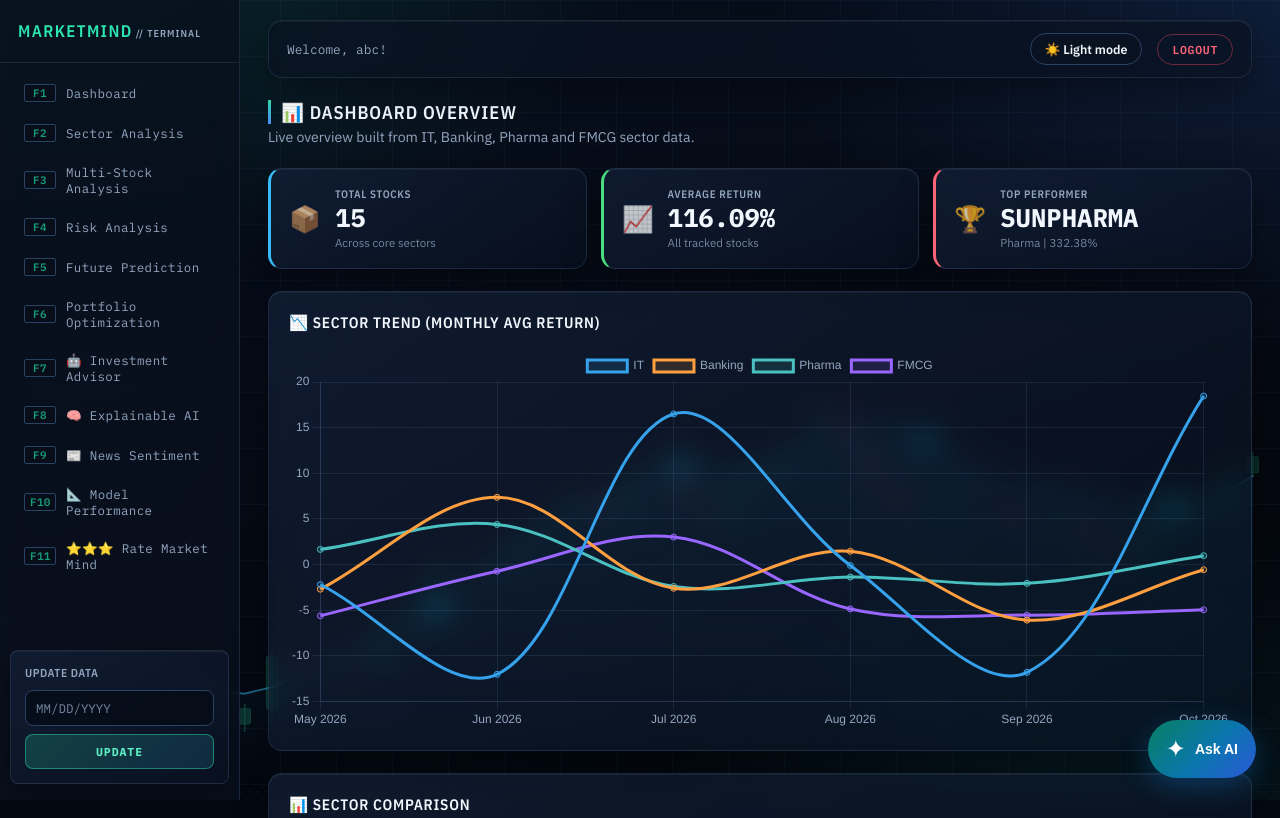
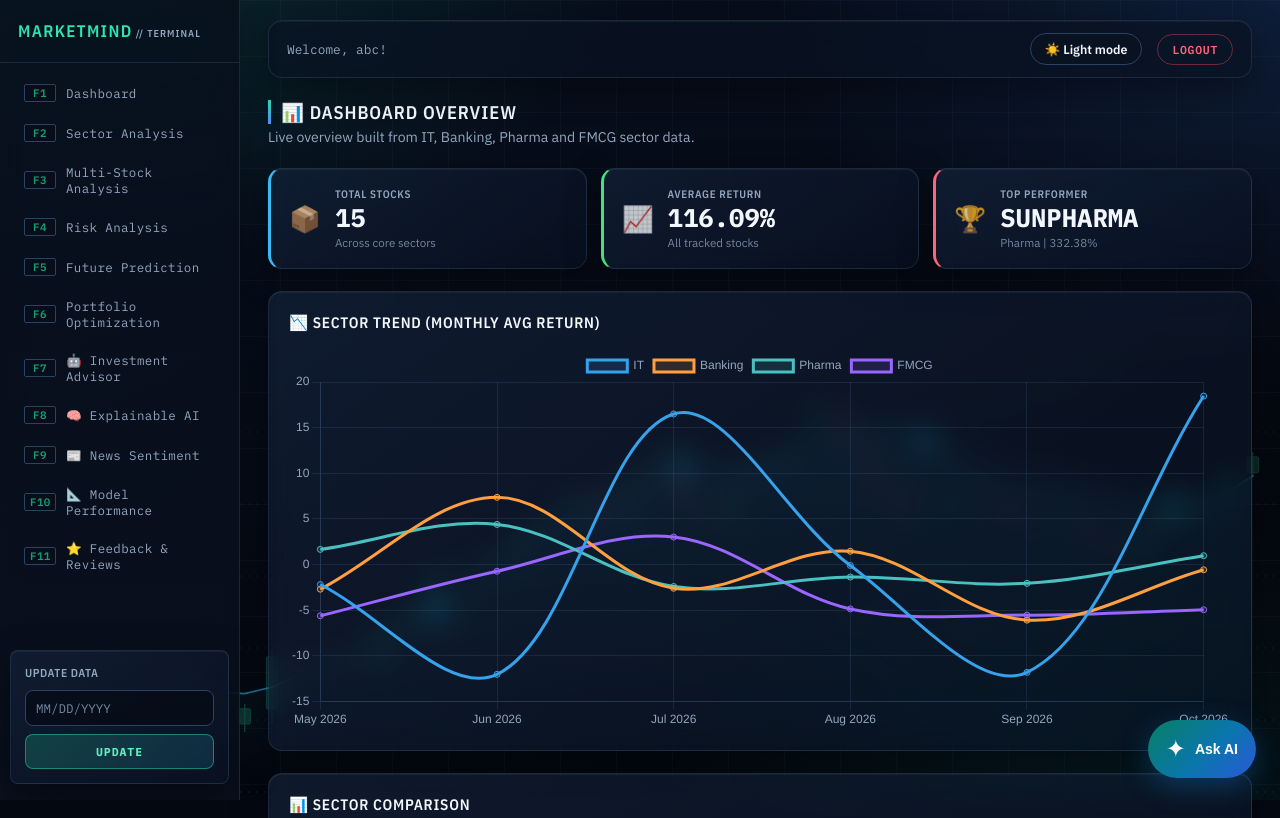
Before and after one commit to RachithaKamath28/MarketMindStock, a Flask app: page /dashboard in a window 1280 px wide. Shown: the top 818 px of the page. Run offline with Flask 3, Linux system fonts and the light colour scheme; a user stored in the database is signed in; some libraries are stand-ins or nearby versions.

Commit message:
Change review link text to 'Feedback & Reviews'

```diff
--- a/templates/index.html
+++ b/templates/index.html
@@ -27,7 +27,7 @@
         <li onclick="showPage('explainableAI')">🧠 Explainable AI</li>
         <li onclick="showPage('newsSentiment')">📰 News Sentiment</li>
         <li onclick="showPage('modelPerformance')">📐 Model Performance</li>
-        <li><a href="/reviews" style="color:inherit;text-decoration:none;display:block;">  ⭐⭐⭐ Rate Market Mind</a></li>
+        <li><a href="/reviews" style="color:inherit;text-decoration:none;display:block;">  ⭐ Feedback & Reviews</a></li>
     </ul>
     <div class="data-update">
         <h3>Update Data</h3>
```
